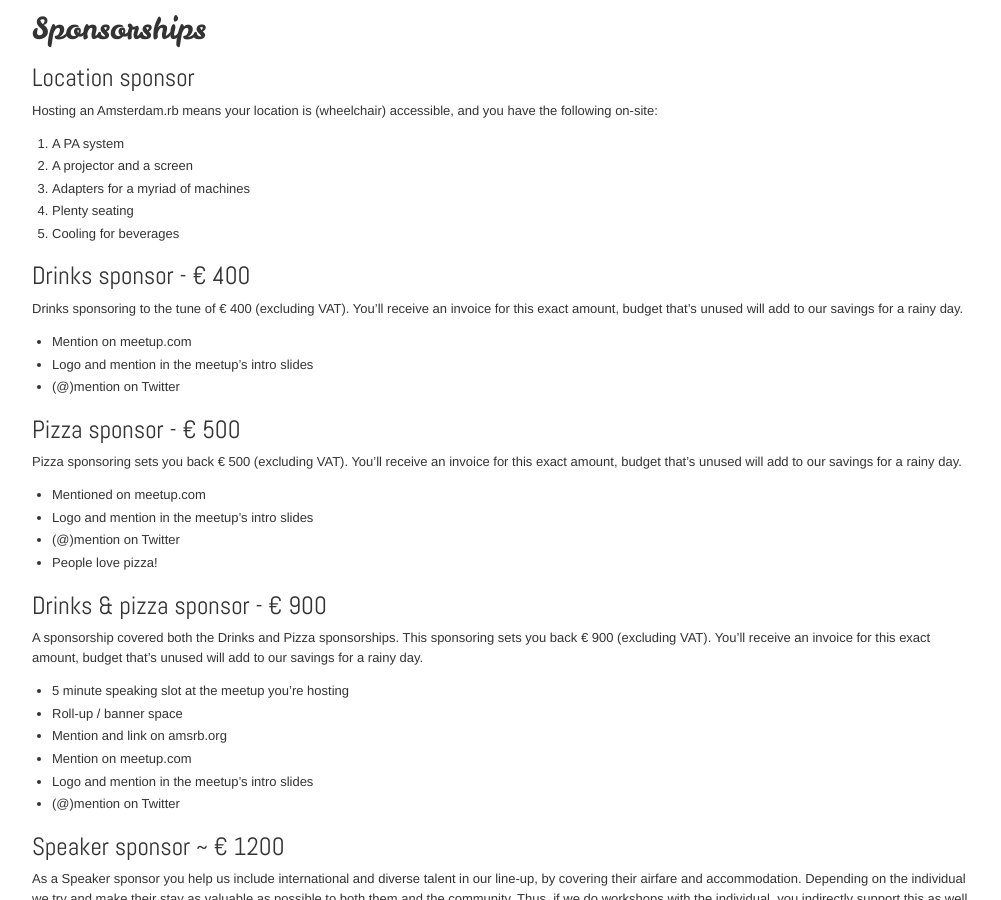
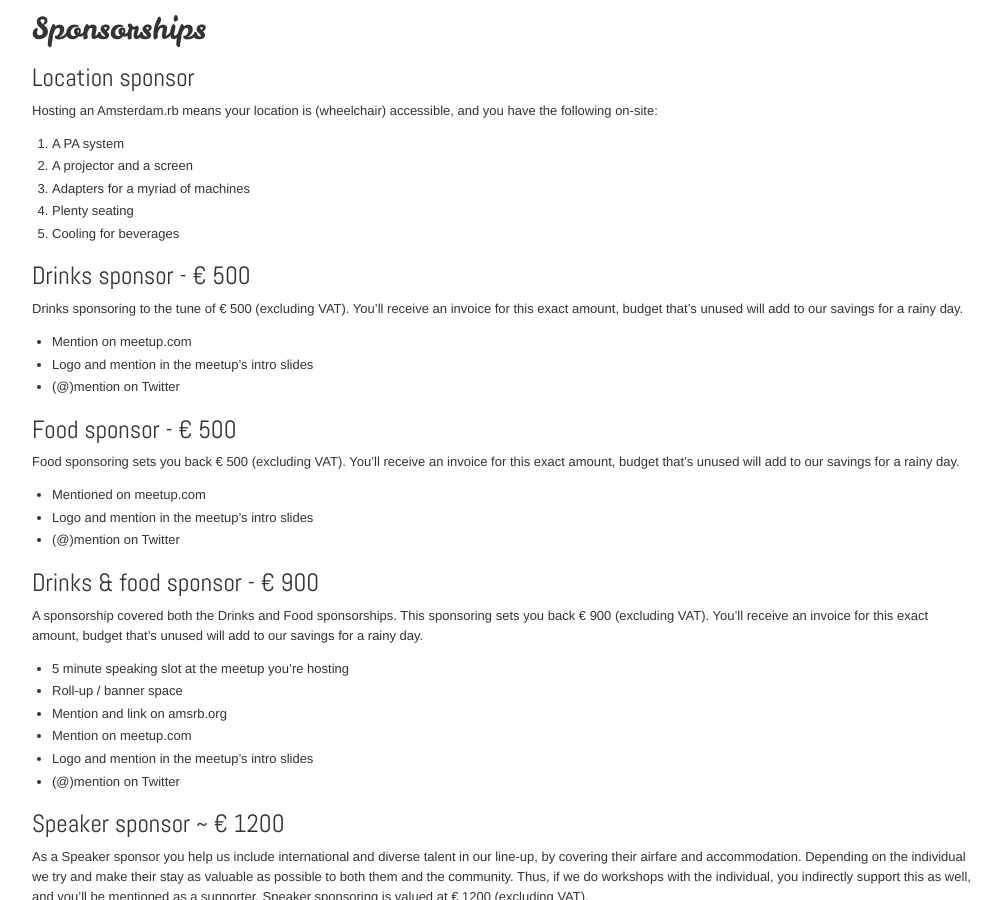
Before and after one commit to amsrb/amsrb.github.com, a Jekyll site: the page built from sponsors/index.html, in a window 1280 px wide and 900 px high, scrolled down 304 px. Shown: the whole window, without its empty margins (138-1139 px from the left). Built offline with Jekyll 4.4.1, drawn with Linux system fonts in a browser that asks for light colours; comment, search, counter and statistics services are not loaded.

Commit message:
Process feedback

```diff
--- a/sponsors/index.html
+++ b/sponsors/index.html
@@ -18,9 +18,9 @@
     <li>Cooling for beverages</li>
   </ol>
 
-  <h2>Drinks sponsor - € 400</h2>
+  <h2>Drinks sponsor - € 500</h2>
 
-  <p>Drinks sponsoring to the tune of € 400 (excluding VAT). You’ll receive an invoice for this exact amount, budget that’s unused will add to our savings for a rainy day.</p>
+  <p>Drinks sponsoring to the tune of € 500 (excluding VAT). You’ll receive an invoice for this exact amount, budget that’s unused will add to our savings for a rainy day.</p>
 
   <ul>
     <li>Mention on meetup.com</li>
@@ -28,20 +28,19 @@
     <li>(@)mention on Twitter</li>
   </ul>
 
-  <h2>Pizza sponsor - € 500</h2>
+  <h2>Food sponsor - € 500</h2>
 
-  <p>Pizza sponsoring sets you back € 500 (excluding VAT). You’ll receive an invoice for this exact amount, budget that’s unused will add to our savings for a rainy day.</p>
+  <p>Food sponsoring sets you back € 500 (excluding VAT). You’ll receive an invoice for this exact amount, budget that’s unused will add to our savings for a rainy day.</p>
 
   <ul>
     <li>Mentioned on meetup.com</li>
     <li>Logo and mention in the meetup’s intro slides</li>
     <li>(@)mention on Twitter</li>
-    <li>People love pizza!</li>
   </ul>
 
-  <h2>Drinks & pizza sponsor - € 900</h2>
+  <h2>Drinks & food sponsor - € 900</h2>
 
-  <p>A sponsorship covered both the Drinks and Pizza sponsorships. This sponsoring sets you back € 900 (excluding VAT). You’ll receive an invoice for this exact amount, budget that’s unused will add to our savings for a rainy day.</p>
+  <p>A sponsorship covered both the Drinks and Food sponsorships. This sponsoring sets you back € 900 (excluding VAT). You’ll receive an invoice for this exact amount, budget that’s unused will add to our savings for a rainy day.</p>
 
   <ul>
     <li>5 minute speaking slot at the meetup you’re hosting</li>
```
